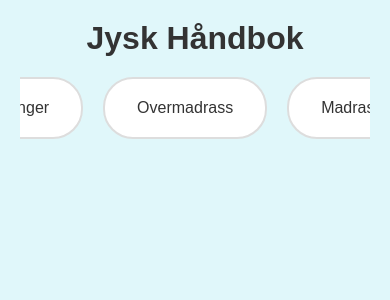
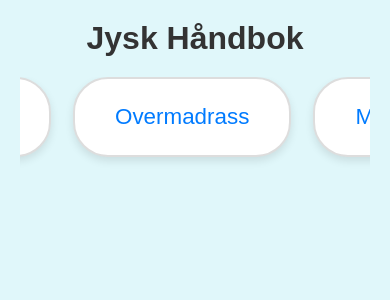
Before and after one commit to FetterPetter/jysktesting, a React (Vite) app: page / in a window 390 px wide. Shown: the top 300 px of the page. Built offline with nearby package versions, Linux system fonts and the light colour scheme.

Commit message:
chore(data): styling iteminformation on click more styling idk?

```diff
--- a/index.html
+++ b/index.html
@@ -1,5 +1,10 @@
 <!doctype html>
 <html lang="en">
+  <head>
+    <meta charset="UTF-8" />
+    <meta name="viewport" content="width=device-width, initial-scale=1.0" />
+    <title>Document</title>
+  </head>
   <body>
     <div id="root"></div>
     <script src="src/main.tsx" type="module"></script>
--- a/src/index.css
+++ b/src/index.css
@@ -50,14 +50,19 @@
   padding: 20px;
   font-family: "Arial", sans-serif;
   color: #333;
-  font-size: 1.25rem; /* Større tekst */
+  font-size: 1.5rem; /* Økt tekststørrelse */
 }
 
 .modal-title {
-  font-size: 2rem; /* Større tittel */
-  color: #1e90ff;
+  font-size: 2.5rem; /* Større tittel */
+  color: #000; /* Sort farge på tittelen */
   font-weight: bold;
-  margin-bottom: 15px; /* Økt avstand fra innholdet */
+  margin-bottom: 20px; /* Økt avstand fra innholdet */
+  text-align: center; /* Sentrere tittelen */
+  padding: 10px 20px; /* Padding rundt tittelen */
+  border: 2px solid; /* Boks rundt tittelen */
+  border-radius: 8px; /* Rundede hjørner på boksen */
+  background-color: #ccc; /* Fallback bakgrunnsfarge */
 }
 
 .modal-list {
@@ -66,19 +71,19 @@
 }
 
 .modal-list li {
-  margin-bottom: 15px; /* Økt avstand mellom elementene */
-  font-size: 1.2rem; /* Større tekst for listeelementer */
+  margin-bottom: 20px; /* Økt avstand mellom elementene */
+  font-size: 1.5rem; /* Større tekst for listeelementer */
 }
 
 .modal-footer {
   margin-top: 20px;
   background-color: #f0f8ff;
-  padding: 15px; /* Økt padding for større bunnområde */
+  padding: 20px; /* Økt padding for større bunnområde */
   border-radius: 8px;
 }
 
 .modal-footer h5 {
-  font-size: 1.4rem; /* Større tittel i footer */
+  font-size: 1.6rem; /* Større tittel i footer */
   font-weight: bold;
   color: #333;
 }
@@ -89,13 +94,13 @@
 }
 
 .modal-footer li {
-  margin-bottom: 10px;
-  font-size: 1.2rem; /* Større tekst i footer-listen */
+  margin-bottom: 15px;
+  font-size: 1.5rem; /* Større tekst i footer-listen */
 }
 
 .modal-content ul li {
   cursor: pointer;
-  padding: 12px 18px; /* Økt padding for bedre klikkbarhet */
+  padding: 15px 20px; /* Økt padding for bedre klikkbarhet */
   border-radius: 5px;
   transition: background-color 0.3s ease;
 }
@@ -106,17 +111,24 @@
 
 /* Modal close button */
 button {
-  font-size: 2rem; /* Større størrelse på "X"-knappen */
-  background: none;
-  border: none;
-  color: #333;
+  font-size: 3rem; /* Økt størrelse på "X"-knappen */
+  background: #fff; /* Hvit bakgrunn for kontrast */
+  border: 2px solid #007bff; /* Blå kantlinje for knappen */
+  border-radius: 50%; /* Rund form på knappen */
+  color: #007bff; /* Blå tekstfarge */
   cursor: pointer;
-  transition: color 0.3s;
-  padding: 10px; /* Økt størrelse på knappen */
+  transition:
+    color 0.3s,
+    background-color 0.3s,
+    transform 0.3s; /* Smidige overganger */
+  padding: 15px; /* Økt padding for større knapp */
+  box-shadow: 0 4px 8px rgba(0, 0, 0, 0.1); /* Myk skygge for knappen */
 }
 
 button:hover {
-  color: #007bff;
+  background-color: #007bff; /* Blå bakgrunn når du hover */
+  color: #fff; /* Hvit tekstfarge når du hover */
+  transform: scale(1.1); /* Litt større ved hover */
 }
 
 /* Basic button styles */
@@ -201,62 +213,62 @@
     height: auto;
     max-height: 95vh;
     border-radius: 0;
-    padding: 1.5rem 1rem !important;
+    padding: 2rem 1rem !important;
   }
 
   .modal-backdrop h2 {
-    font-size: 1.5rem !important; /* Økt tittelstørrelse på mobil */
-    padding: 0.5rem !important;
+    font-size: 2rem !important; /* Økt tittelstørrelse på mobil */
+    padding: 1rem !important;
   }
 
   .modal-backdrop button {
-    top: 0.75rem !important;
-    right: 0.75rem !important;
-    font-size: 2rem !important; /* Større "X"-knapp på mobil */
+    font-size: 3.5rem !important; /* Større "X"-knapp på mobil */
+    padding: 20px; /* Økt padding på mobil */
+    border-width: 3px; /* Litt tykkere kantlinje på mobil */
   }
 
-  /* Grid med én kolonne */
+  /* Grid med tre kolonner på mobil */
   .grid {
-    grid-template-columns: 1fr;
-    gap: 16px;
+    grid-template-columns: repeat(3, 1fr); /* Tre kolonner på mobil */
+    gap: 20px;
   }
 
   .item-card img {
-    height: 150px;
+    height: 180px;
   }
 
   .bottom-items {
-    font-size: 1.6rem;
+    font-size: 1.8rem;
     padding: 5px;
   }
 
   .bottom-item {
-    font-size: 2rem;
+    font-size: 2.2rem;
   }
 
   .button {
-    padding: 20px 32px;
-    font-size: 1rem;
-    border-radius: 30px;
+    padding: 25px 40px;
+    font-size: 1.4rem;
+    border-radius: 35px;
   }
 
   /* Scrollbare knapper (kategori/filter) */
   .button-container {
     overflow-x: auto;
     flex-wrap: nowrap;
-    padding-bottom: 10px;
+    padding-bottom: 12px;
   }
 
   .button-container .button {
     flex: 0 0 auto;
-    margin-right: 10px;
+    margin-right: 12px;
   }
 
   .modal-content {
-    font-size: 1.1rem; /* Økt tekststørrelse på mobil */
+    font-size: 1.4rem; /* Økt tekststørrelse på mobil */
   }
 
   .modal-title {
-    font-size: 1.6rem; /* Økt tittelstørrelse på mobil */
+    font-size: 2rem; /* Økt tittelstørrelse på mobil */
   }
 }
--- a/src/modules/components/Modal.tsx
+++ b/src/modules/components/Modal.tsx
@@ -6,7 +6,7 @@
   isOpen: boolean;
   onClose: () => void;
   title?: string;
-  titleColor?: string;
+  titleColor?: string; // Bruker denne for å sette fargen på tittelen
   children: React.ReactNode;
 }
 
@@ -14,7 +14,7 @@
   isOpen,
   onClose,
   title,
-  titleColor,
+  titleColor = "#ccc", // Standard farge hvis titleColor ikke er spesifisert
   children,
 }) => {
   if (!isOpen) return null;
@@ -50,6 +50,7 @@
           flexDirection: "column",
         }}
       >
+        {/* Close button */}
         <button
           onClick={onClose}
           style={{
@@ -60,14 +61,33 @@
             border: "none",
             cursor: "pointer",
             zIndex: 1,
+            fontSize: "2rem", // Økt størrelse på close-knappen
           }}
           aria-label="Lukk"
         >
           <X className="modal-close-icon" />
         </button>
 
-        {title && <h2 className="modal-title">{title}</h2>}
+        {/* Title with dynamic color */}
+        {title && (
+          <h2
+            className="modal-title"
+            style={{
+              color: "#000", // Sort farge på tekst
+              fontWeight: "bold", // Fet skrift
+              textAlign: "center", // Sentrering
+              padding: "10px 20px", // Padding rundt tittelen
+              border: "2px solid", // Boks rundt tittelen
+              borderColor: titleColor, // Dynamisk farge for border
+              backgroundColor: titleColor, // Dynamisk bakgrunnsfarge for tittelen
+              borderRadius: "8px", // Rundede hjørner på tittelen
+            }}
+          >
+            {title}
+          </h2>
+        )}
 
+        {/* Modal content */}
         <div className="modal-content" style={{ flex: 1 }}>
           {children}
         </div>
```
